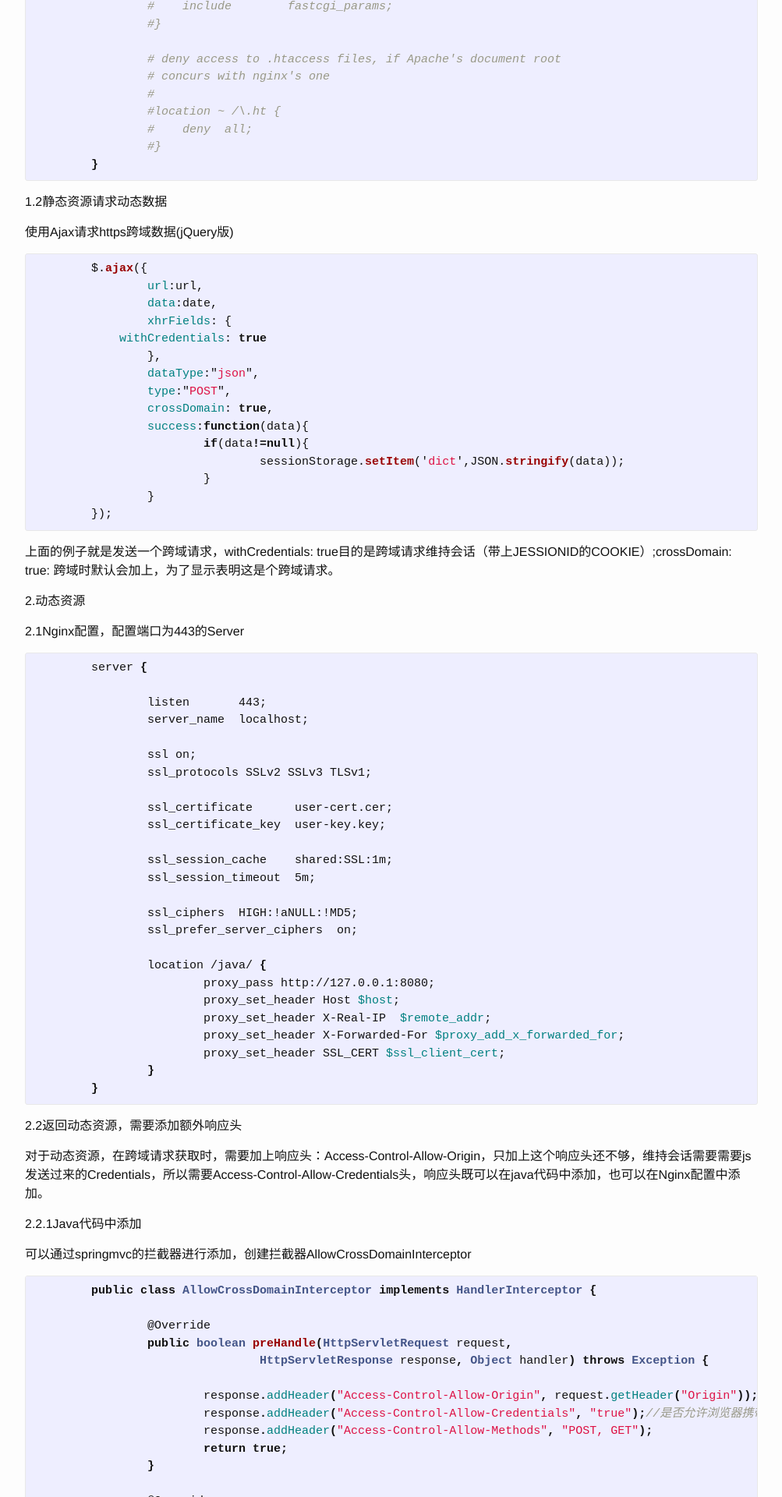
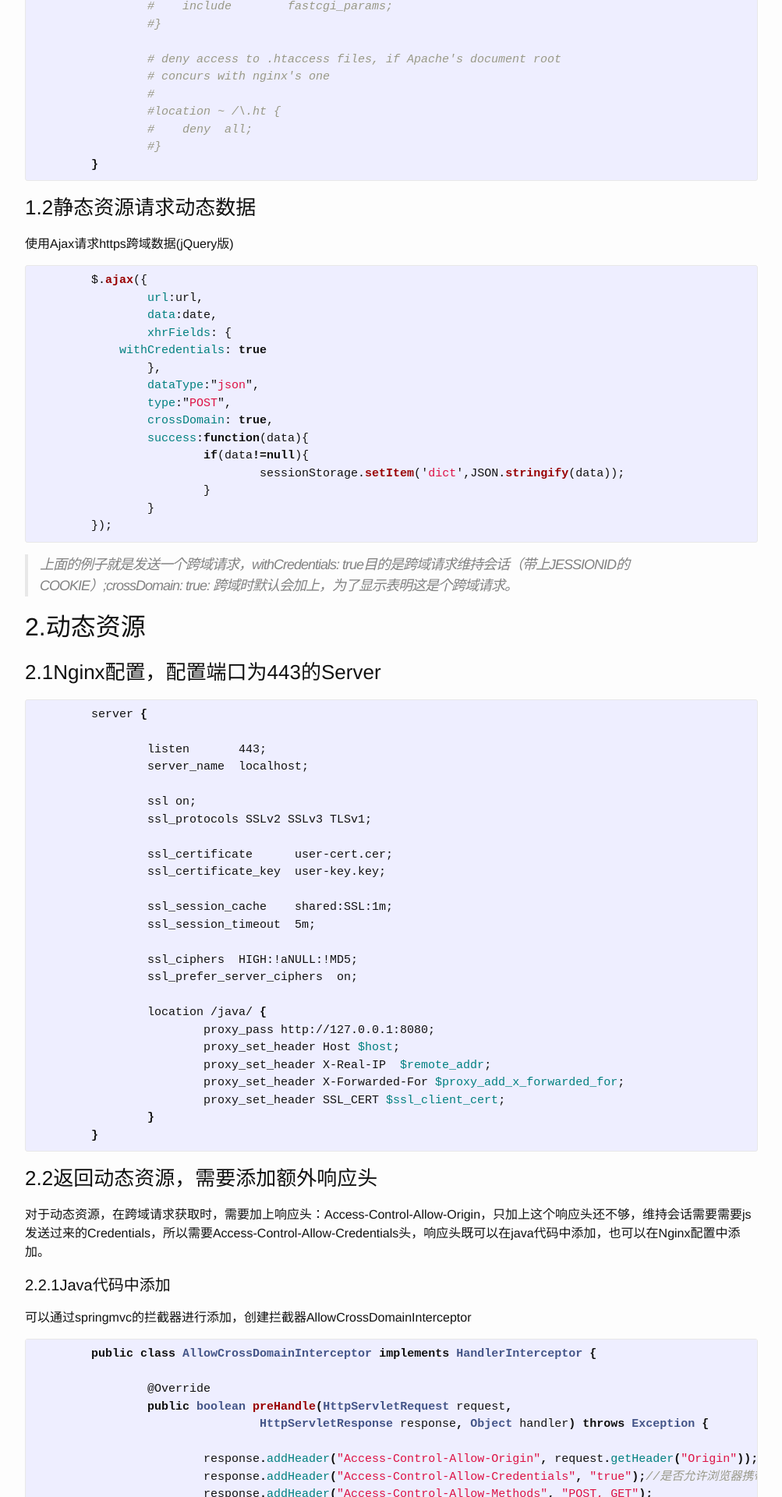
Before and after one commit to jlqian/blog_back, a Jekyll site: the page built from _posts/2016-05-30-http-https-nginx-tomcat-architecture.markdown, in a window 1280 px wide. Shown: the part 1240-3160 px from the top of the page at 78% size, without its empty margins (138-1141 px from the left). Built offline with Jekyll 4.4.1, drawn with Linux system fonts in a browser that asks for light colours.

Commit message:
修改样式

```diff
--- a/_posts/2016-05-30-http-https-nginx-tomcat-architecture.markdown
+++ b/_posts/2016-05-30-http-https-nginx-tomcat-architecture.markdown
@@ -61,7 +61,7 @@ JavaEE项目中，对于静态资源如：html css js img等资源，通过http
 	}
 {% endhighlight %}
 
-1.2静态资源请求动态数据
+### 1.2静态资源请求动态数据
 
 使用Ajax请求https跨域数据(jQuery版)
 {% highlight javascript %}
@@ -82,11 +82,11 @@ JavaEE项目中，对于静态资源如：html css js img等资源，通过http
 	});
 {% endhighlight %}
 
-上面的例子就是发送一个跨域请求，withCredentials: true目的是跨域请求维持会话（带上JESSIONID的COOKIE）;crossDomain: true: 跨域时默认会加上，为了显示表明这是个跨域请求。
+> 上面的例子就是发送一个跨域请求，withCredentials: true目的是跨域请求维持会话（带上JESSIONID的COOKIE）;crossDomain: true: 跨域时默认会加上，为了显示表明这是个跨域请求。
 
-2.动态资源
+## 2.动态资源
 
-2.1Nginx配置，配置端口为443的Server
+### 2.1Nginx配置，配置端口为443的Server
 {% highlight shell %}
 	server {
 
@@ -115,11 +115,11 @@ JavaEE项目中，对于静态资源如：html css js img等资源，通过http
 	}
 {% endhighlight %}
 
-2.2返回动态资源，需要添加额外响应头
+### 2.2返回动态资源，需要添加额外响应头
 
 对于动态资源，在跨域请求获取时，需要加上响应头：Access-Control-Allow-Origin，只加上这个响应头还不够，维持会话需要需要js发送过来的Credentials，所以需要Access-Control-Allow-Credentials头，响应头既可以在java代码中添加，也可以在Nginx配置中添加。
 
-2.2.1Java代码中添加
+#### 2.2.1Java代码中添加
 
 可以通过springmvc的拦截器进行添加，创建拦截器AllowCrossDomainInterceptor
 {% highlight java %}
@@ -159,7 +159,7 @@ JavaEE项目中，对于静态资源如：html css js img等资源，通过http
 	  </mvc:interceptors>
 {% endhighlight %}
 
-2.2.2在Nginx中配置
+#### 2.2.2在Nginx中配置
 {% highlight shell %}
 	location /java/ {
 		proxy_pass http://127.0.0.1:8080;
```
